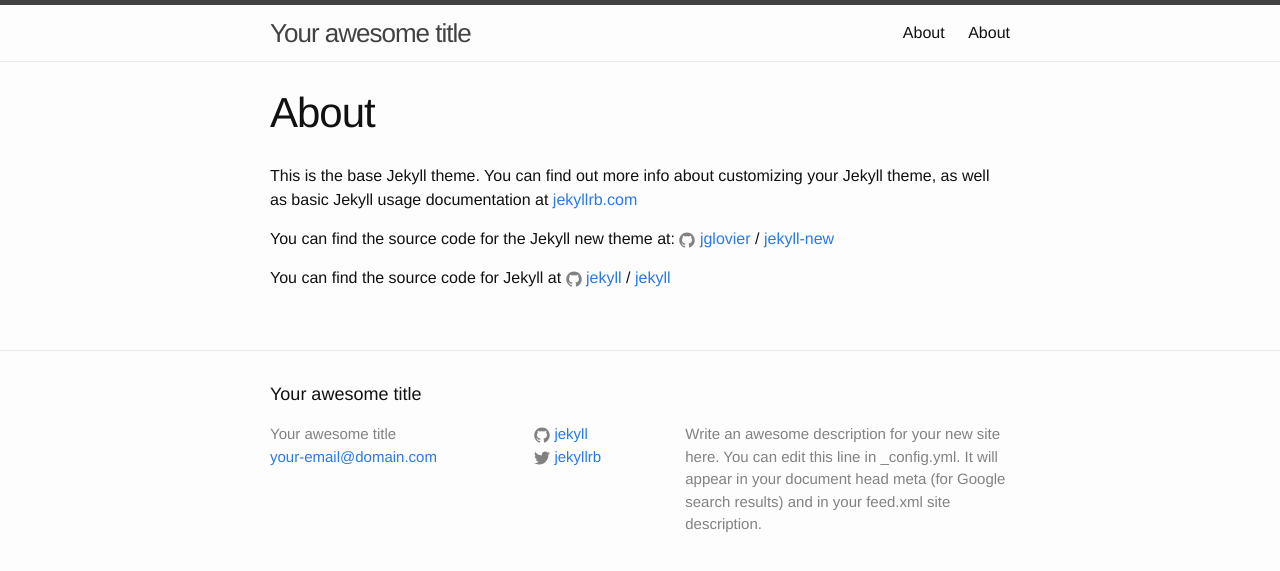
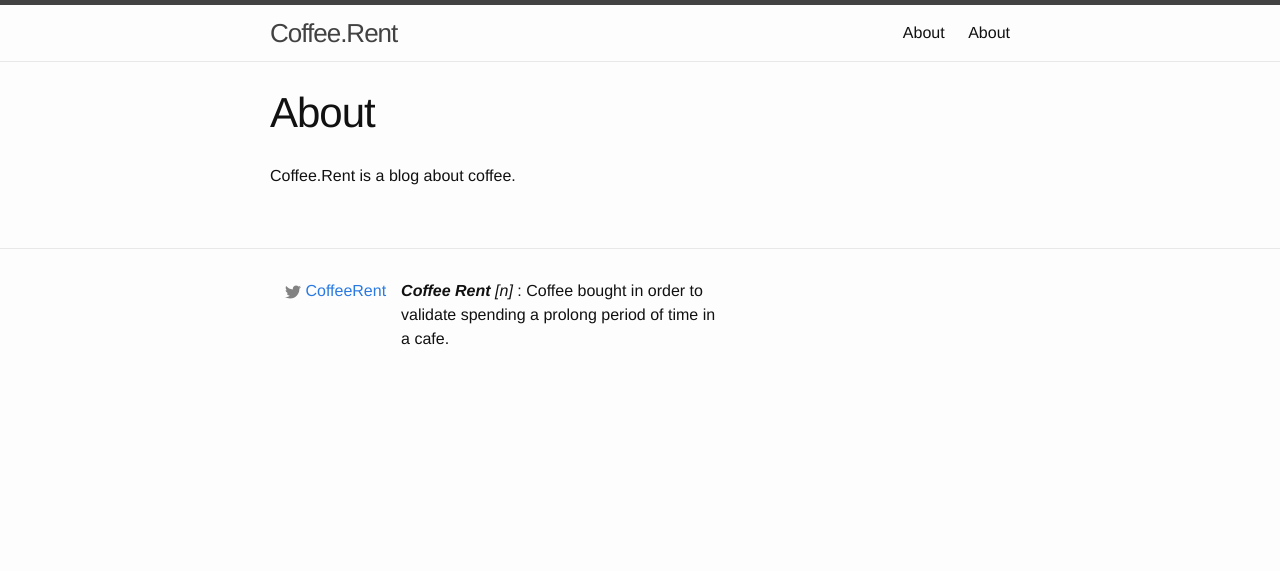
Before and after one commit to k4therin2/coffeerent, a Jekyll site: the page built from about.md, in a window 1280 px wide. Shown: the top 571 px of the page. Built offline with Jekyll 4.4.1, drawn with Linux system fonts in a browser that asks for light colours.

Commit message:
content added

```diff
--- a/_config.yml
+++ b/_config.yml
@@ -6,16 +6,12 @@
 # 'jekyll serve'. If you change this file, please restart the server process.
 
 # Site settings
-title: Your awesome title
-email: your-email@domain.com
+title: Coffee.Rent
 description: > # this means to ignore newlines until "baseurl:"
-  Write an awesome description for your new site here. You can edit this
-  line in _config.yml. It will appear in your document head meta (for
-  Google search results) and in your feed.xml site description.
+  <i> <b>Coffee Rent</b> [n] </i> : Coffee bought in order to validate spending a prolong period of time in a cafe.
 baseurl: "" # the subpath of your site, e.g. /blog
-url: "http://yourdomain.com" # the base hostname & protocol for your site
-twitter_username: jekyllrb
-github_username:  jekyll
+url: "http://coffee.rent" # the base hostname & protocol for your site
+twitter_username: CoffeeRent
 
 # Build settings
 markdown: kramdown
--- a/_includes/footer.html
+++ b/_includes/footer.html
@@ -2,17 +2,7 @@
 
   <div class="wrapper">
 
-    <h2 class="footer-heading">{{ site.title }}</h2>
-
-    <div class="footer-col-wrapper">
-      <div class="footer-col footer-col-1">
-        <ul class="contact-list">
-          <li>{{ site.title }}</li>
-          <li><a href="mailto:{{ site.email }}">{{ site.email }}</a></li>
-        </ul>
-      </div>
-
-      <div class="footer-col footer-col-2">
+      <div class="footer-col footer-col-4">
         <ul class="social-media-list">
           {% if site.github_username %}
           <li>
@@ -22,7 +12,8 @@
 
           {% if site.twitter_username %}
           <li>
-            {% include icon-twitter.html username=site.twitter_username %}
+            {% include icon-twitter.html
+            username=site.twitter_username %}
           </li>
           {% endif %}
         </ul>
--- a/about.md
+++ b/about.md
@@ -4,12 +4,4 @@ title: About
 permalink: /about/
 ---
 
-This is the base Jekyll theme. You can find out more info about customizing your Jekyll theme, as well as basic Jekyll usage documentation at [jekyllrb.com](http://jekyllrb.com/)
-
-You can find the source code for the Jekyll new theme at:
-{% include icon-github.html username="jglovier" %} /
-[jekyll-new](https://github.com/jglovier/jekyll-new)
-
-You can find the source code for Jekyll at
-{% include icon-github.html username="jekyll" %} /
-[jekyll](https://github.com/jekyll/jekyll)
+Coffee.Rent is a blog about coffee.
```
Also changed, not shown: _posts/2016-06-25-HelloWorld.markdown (added, +28 -0 lines).
